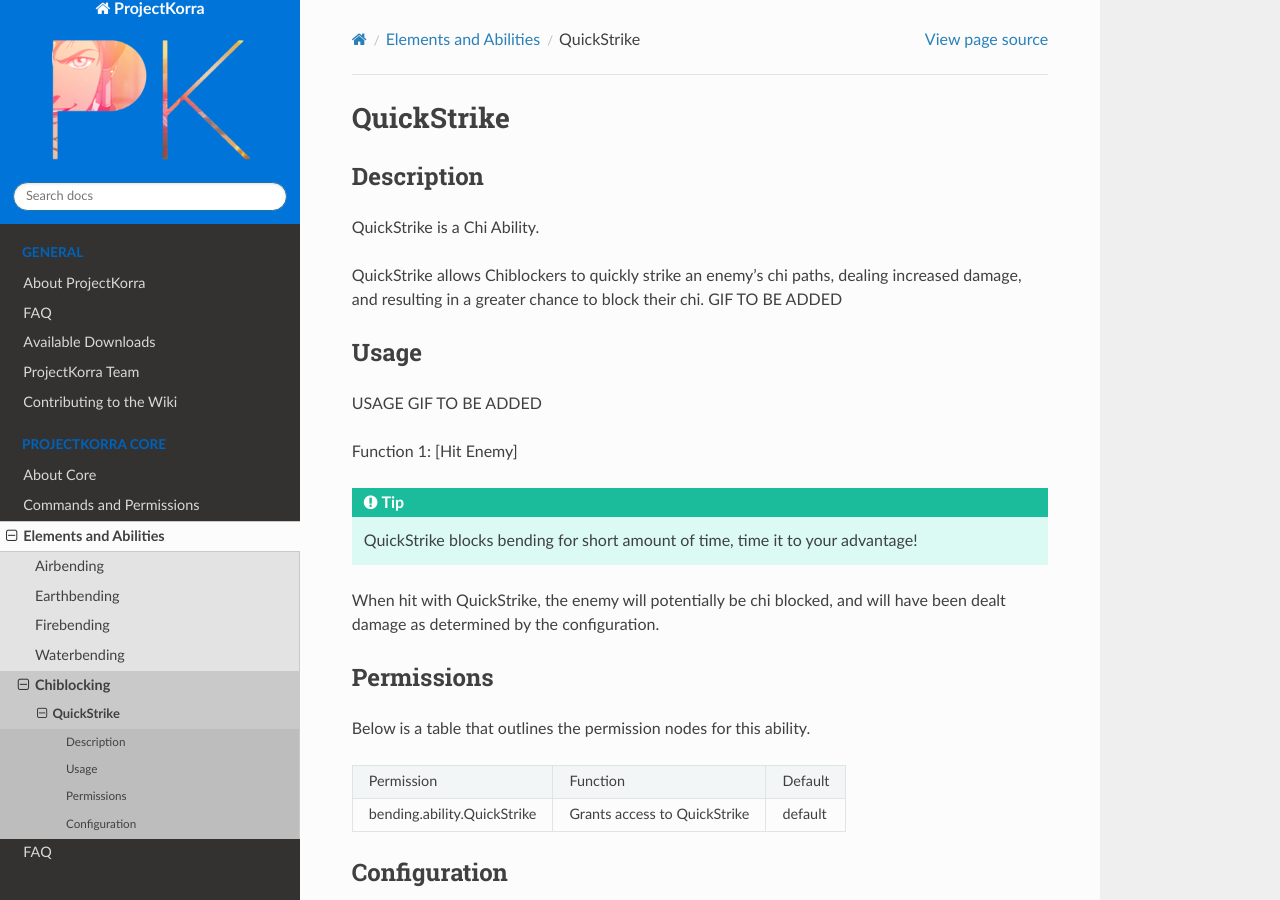
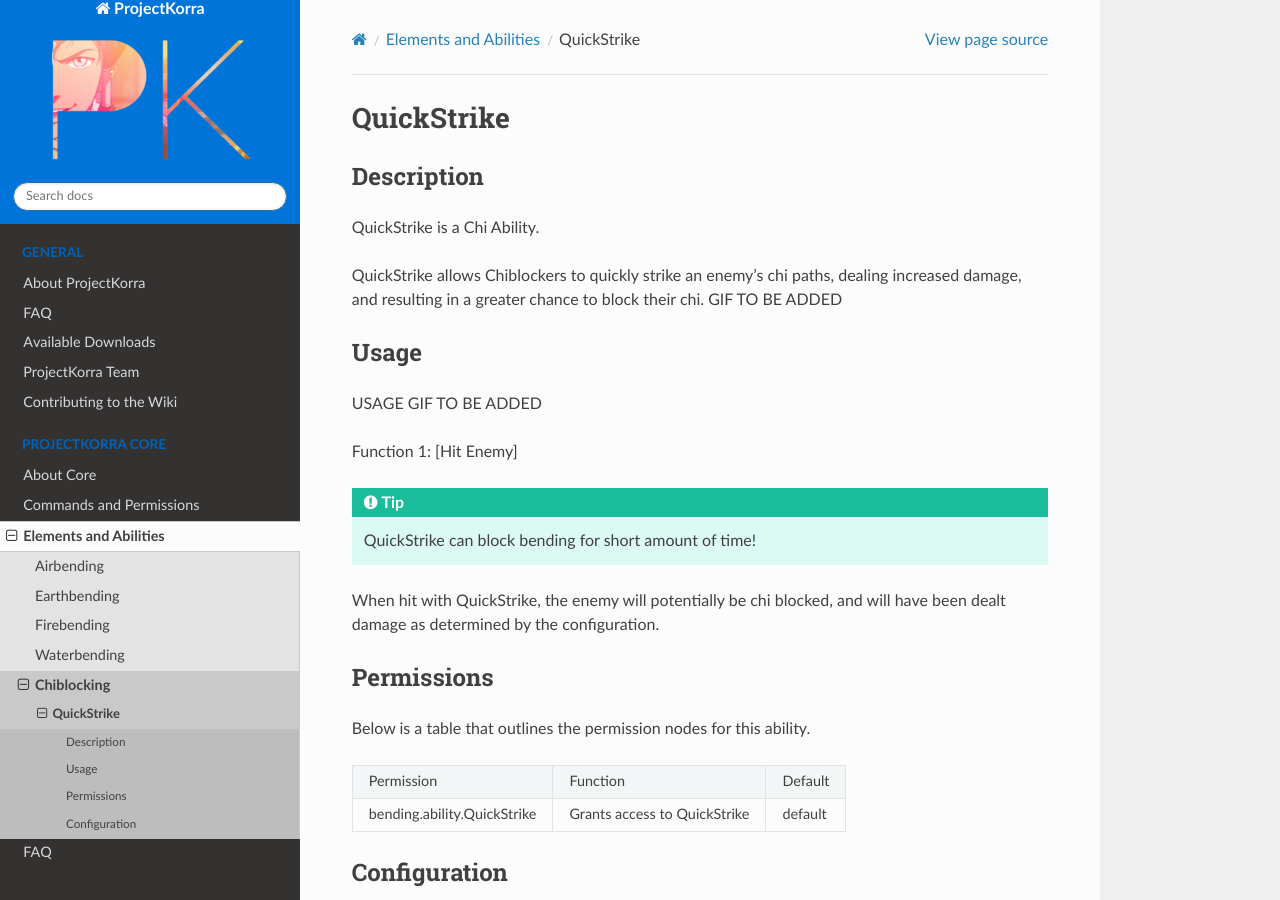
Before and after one commit to ProjectKorra/ProjectKorraWiki, a Sphinx documentation site: the page built from source/pkcore/abilitypages/chi/quickstrike.rst, in a window 1280 px wide and 900 px high. Built offline with Sphinx 7.4.7 and the Read the Docs theme 2.0.0, drawn with Linux system fonts in a browser that asks for light colours.

Commit message:
Update quickstrike.rst

```diff
--- a/source/pkcore/abilitypages/chi/quickstrike.rst
+++ b/source/pkcore/abilitypages/chi/quickstrike.rst
@@ -18,7 +18,7 @@
 
 Function 1: [Hit Enemy]
 
-.. tip:: QuickStrike blocks bending for short amount of time, time it to your advantage!
+.. tip:: QuickStrike can block bending for short amount of time!
 
 When hit with QuickStrike, the enemy will potentially be chi blocked, and will have been dealt damage as determined by the configuration.
 
```
